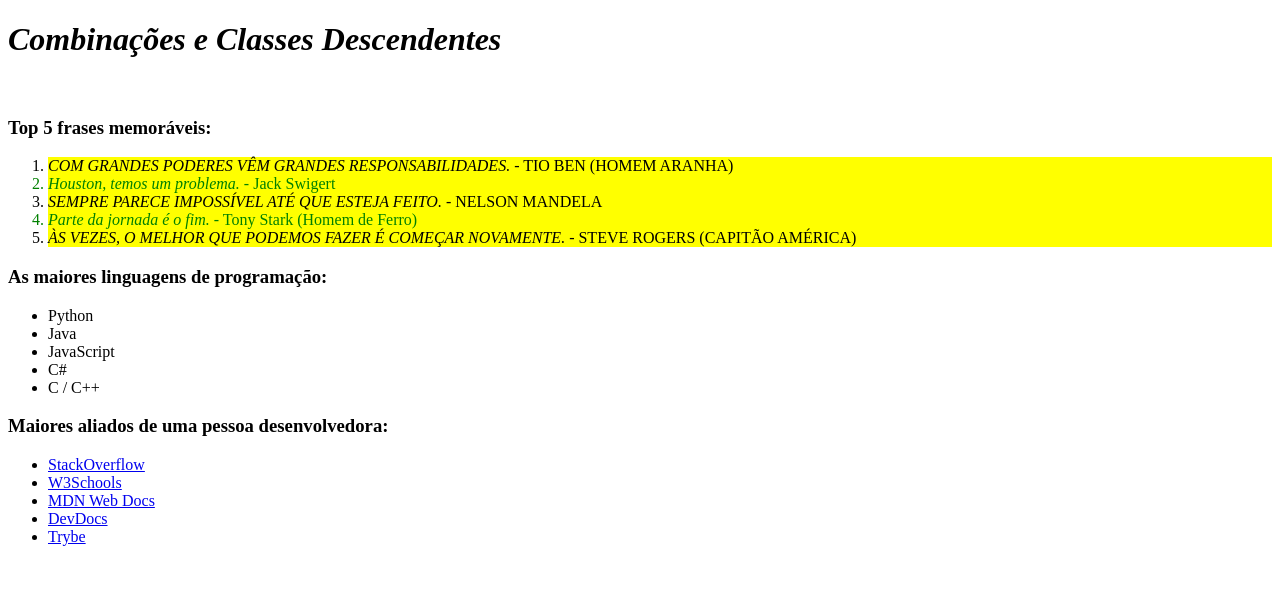
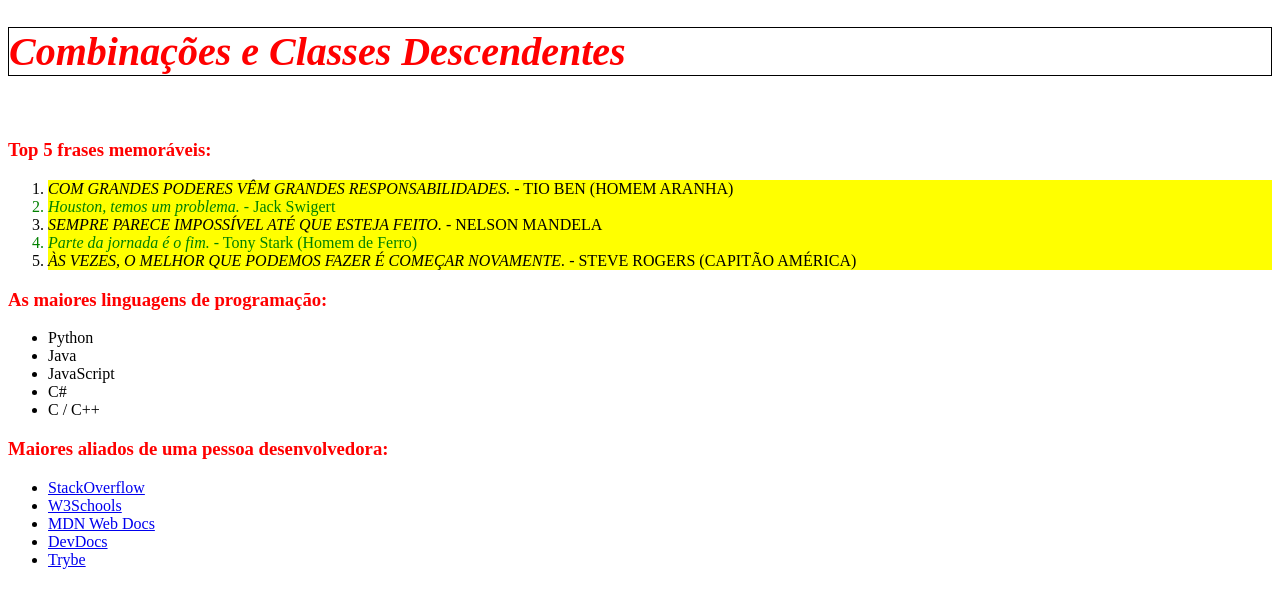
Before and after one commit to matheusfgb2/trybe-exercicios, a plain HTML site: page 01-fundamentos/secao-02-introducao-a-html-e-css/dia-03-html-e-css-seletores-e-posicionamento/04-combinacoes-e-classes-descendentes/index.html in a window 1280 px wide. Drawn offline with Linux system fonts and the light colour scheme.

Commit message:
modificando tags header

```diff
--- a/01-fundamentos/secao-02-introducao-a-html-e-css/dia-03-html-e-css-seletores-e-posicionamento/04-combinacoes-e-classes-descendentes/index.html
+++ b/01-fundamentos/secao-02-introducao-a-html-e-css/dia-03-html-e-css-seletores-e-posicionamento/04-combinacoes-e-classes-descendentes/index.html
@@ -6,7 +6,7 @@
     <title>#GoTrybe</title>
   </head>
   <body>
-    <h1><em>Combinações e Classes Descendentes</em></h1>
+    <h1 class="italic"><em>Combinações e Classes Descendentes</em></h1>
     <br />
     <h3>Top 5 frases memoráveis:</h3>
     <ol>
--- a/01-fundamentos/secao-02-introducao-a-html-e-css/dia-03-html-e-css-seletores-e-posicionamento/04-combinacoes-e-classes-descendentes/style.css
+++ b/01-fundamentos/secao-02-introducao-a-html-e-css/dia-03-html-e-css-seletores-e-posicionamento/04-combinacoes-e-classes-descendentes/style.css
@@ -7,3 +7,10 @@ ol li:nth-last-of-type(even) {
 ol li:nth-last-of-type(odd) {
     text-transform: uppercase;
 }
+h3, h2, h1 {
+    color: red;
+}
+h1.italic {
+    font-size: 40px;
+    border: 1px solid black
+}
```
